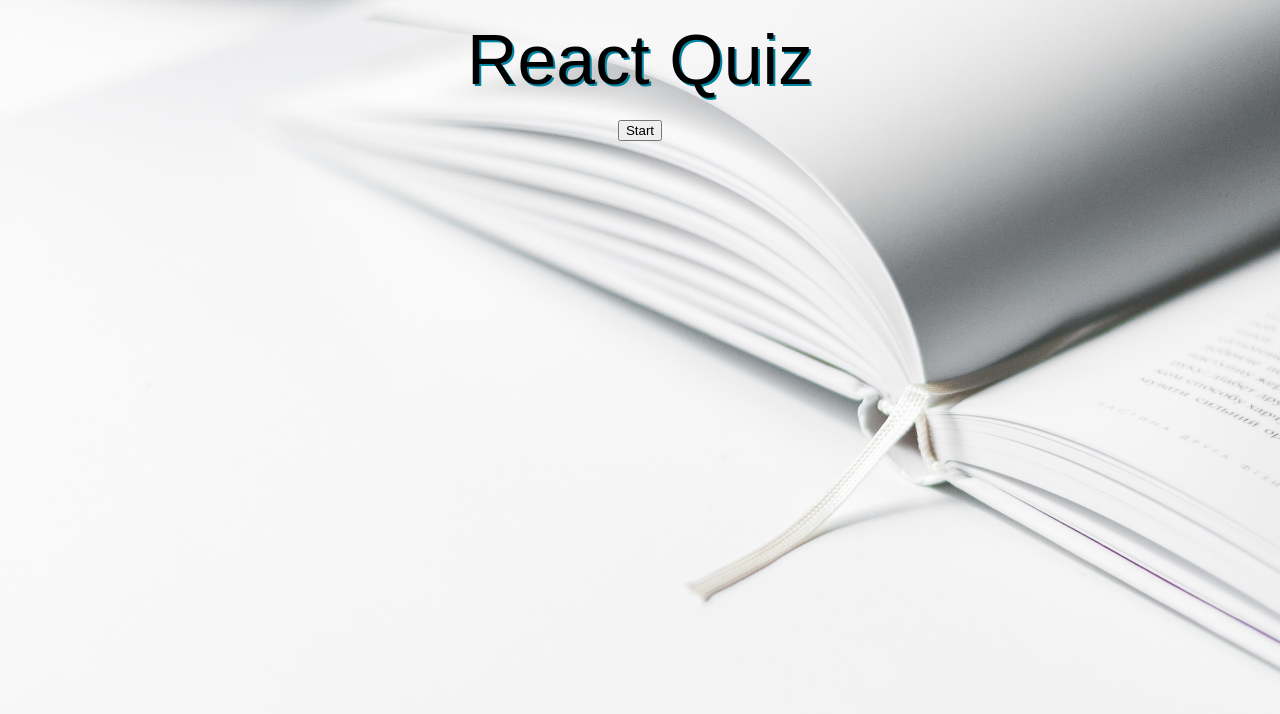
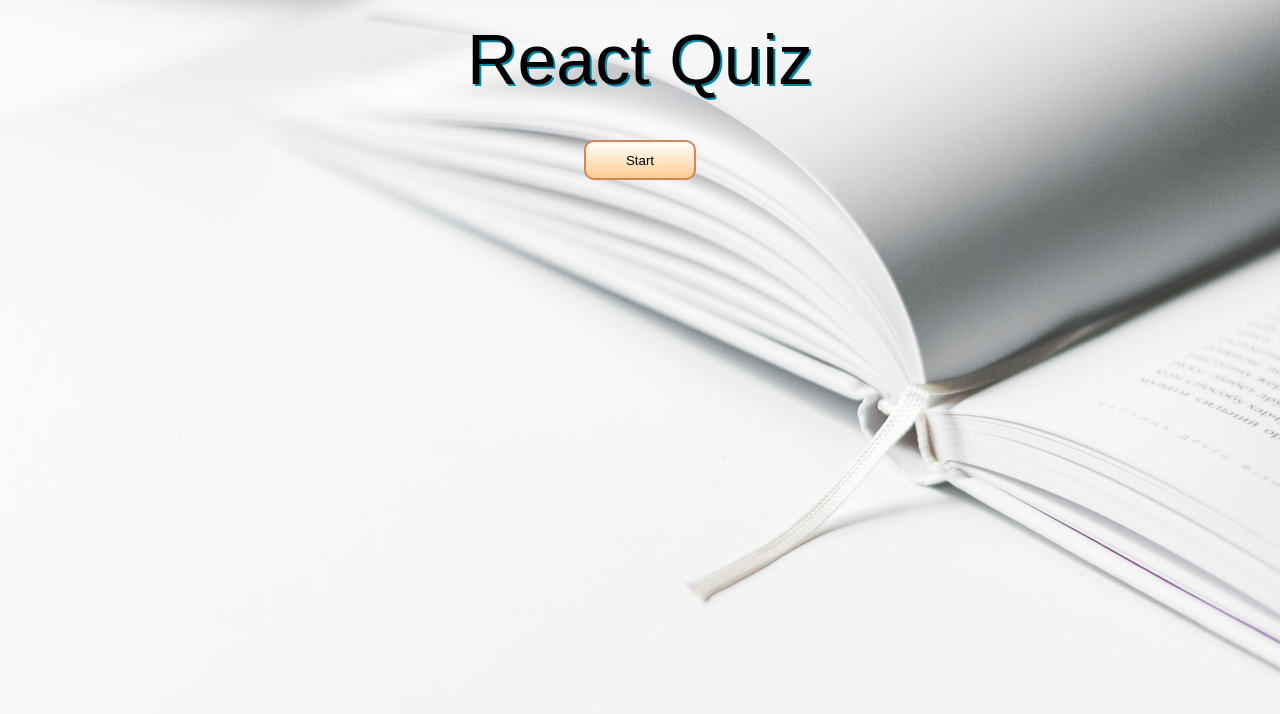
Before and after one commit to AlexandepR/lend-learn, a React (Create React App) app: page / in a window 1280 px wide. Shown: the top 714 px of the page. Built offline with nearby package versions, Linux system fonts and the light colour scheme; the HTML template or start-up script is replaced by a standard one.

Commit message:
AppStyle_s

```diff
--- a/src/App.style.ts
+++ b/src/App.style.ts
@@ -38,7 +38,8 @@ export const Wrapper = styled.div`
   }
 
   h1 {
-    font-family: Fascinate Inline, Haettenschweiler, 'Arial Narrow Bold', sans-serif;
+    font-family: Fascinate Inline, Haettenschweiler, 'Narrow Bold', sans-serif;
+    //font-family: Fascinate Inline, Haettenschweiler, 'Arial Narrow Bold';
     //background-image: linear-gradient(180deg, #fff, #87f1ff);
     background-size: 100%;
     //background-clip: text;
@@ -52,12 +53,20 @@ export const Wrapper = styled.div`
     text-align: center;
     margin: 20px;
   }
-  .start, .next {
+  .buttonStart,
+  .buttonNext {
     cursor: pointer;
     background: linear-gradient(180deg, #fff, #ffcc91);
     border: 2px solid #d38558;
     box-shadow: 0px 5px 10px rgda(0, 0, 0, 0.25);
+    border-radius: 10px;
+    height: 40px;
+    margin: 20px 0;
+    padding: 0 40px;
+  }
 
+  .start {
+    max-width: 200px;
   }
 
 `;
```
